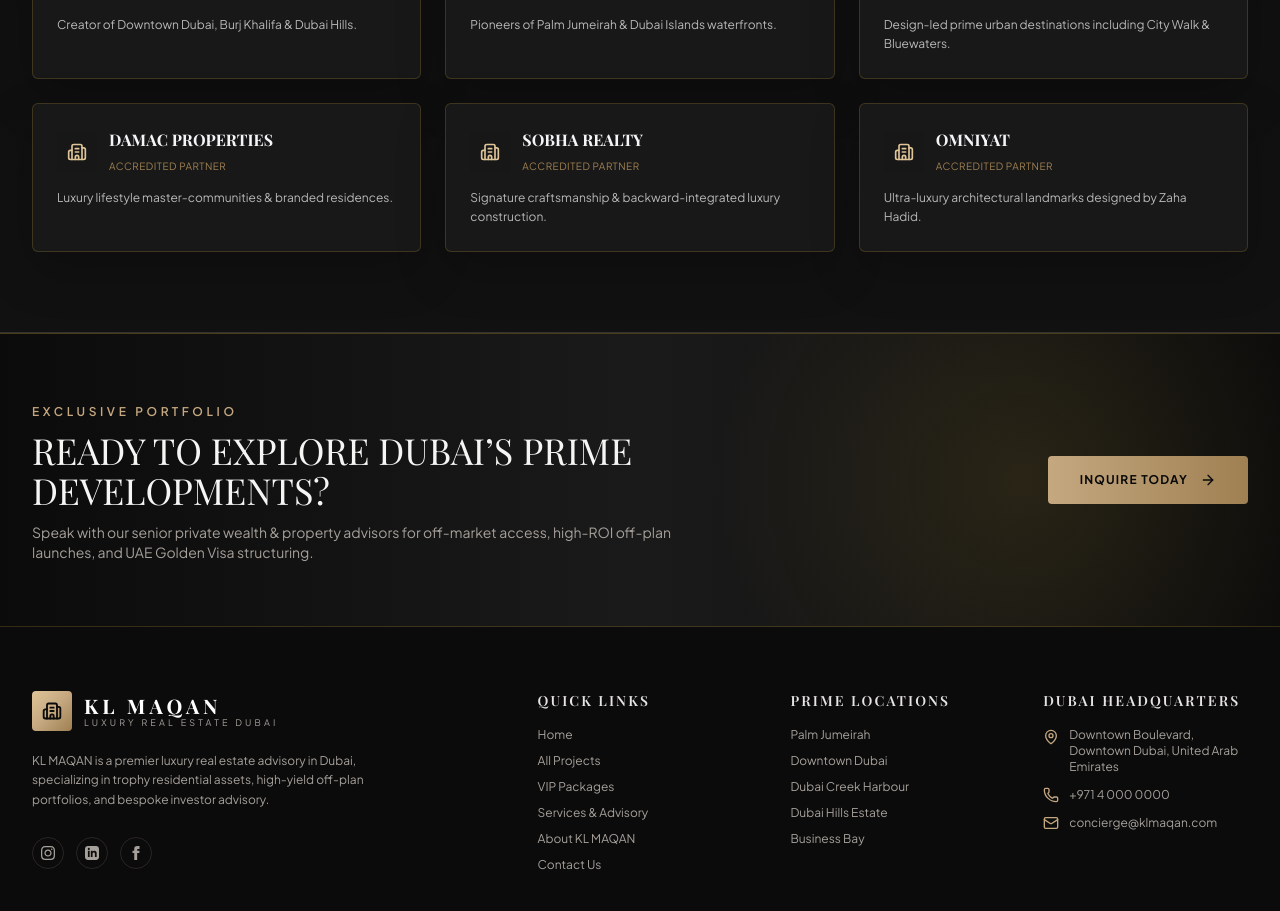
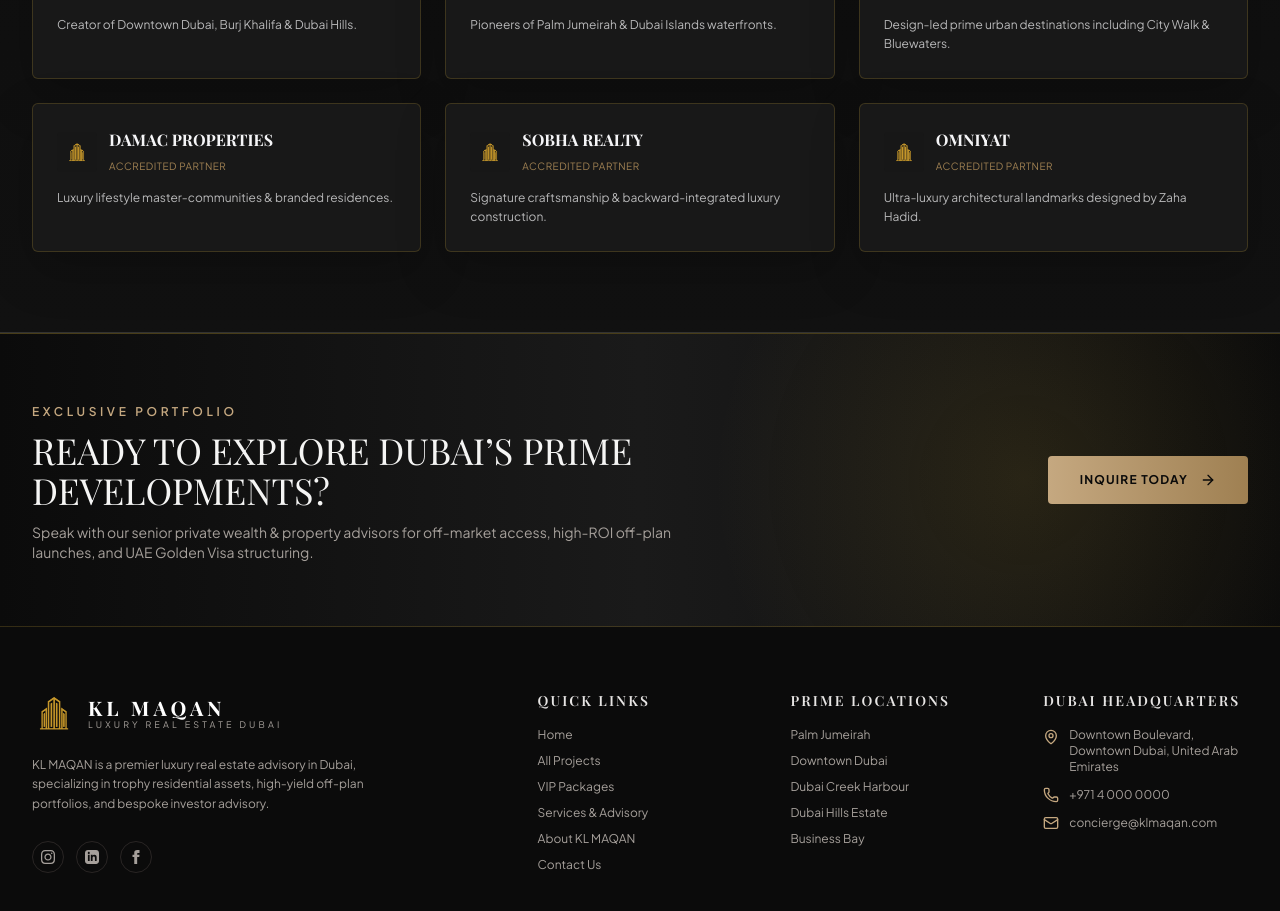
Before and after one commit to SanjanaFernando/klmaqan, a Next.js app: page /about in a window 1280 px wide. Shown: the part 1380-2291 px from the top of the page. Built offline with nearby package versions, Linux system fonts and the light colour scheme; a web font is replaced by a local one.

Commit message:
ui fixes

```diff
--- a/app/about/page.js
+++ b/app/about/page.js
@@ -1,7 +1,6 @@
 import Image from "next/image";
 import Link from "next/link";
 import {
-  Building2,
   Award,
   ShieldCheck,
   Globe,
@@ -151,8 +150,14 @@
                 className="rounded-md bg-white p-6 border border-neutral-200/80 shadow-sm"
               >
                 <div className="flex items-center gap-3">
-                  <div className="flex h-10 w-10 items-center justify-center rounded-sm bg-neutral-900 text-[#dfc498]">
-                    <Building2 className="h-5 w-5" />
+                  <div className="flex h-10 w-10 items-center justify-center rounded-sm bg-neutral-900 p-1.5">
+                    <Image
+                      src="/logo.png"
+                      alt="KL MAQAN"
+                      width={24}
+                      height={24}
+                      className="h-6 w-6 object-contain"
+                    />
                   </div>
                   <div>
                     <h3 className="font-serif-luxury font-bold uppercase text-neutral-900 text-base">
--- a/app/contact/page.js
+++ b/app/contact/page.js
@@ -3,7 +3,6 @@
 import { useState } from "react";
 import Image from "next/image";
 import {
-  Building2,
   MapPin,
   Phone,
   Mail,
--- a/app/packages/PackagesClient.jsx
+++ b/app/packages/PackagesClient.jsx
@@ -8,7 +8,6 @@
   Sparkles,
   Check,
   ArrowRight,
-  Building2,
   Phone,
   Mail,
   Layers,
@@ -296,8 +295,14 @@
 
           <div className="mt-14 grid grid-cols-1 sm:grid-cols-2 lg:grid-cols-4 gap-6">
             <div className="rounded-md bg-white p-6 border border-neutral-200 shadow-sm">
-              <div className="flex h-10 w-10 items-center justify-center rounded-sm bg-neutral-900 text-[#dfc498]">
-                <Building2 className="h-5 w-5" />
+              <div className="flex h-10 w-10 items-center justify-center rounded-sm bg-neutral-900 p-1.5">
+                <Image
+                  src="/logo.png"
+                  alt="KL MAQAN"
+                  width={24}
+                  height={24}
+                  className="h-6 w-6 object-contain"
+                />
               </div>
               <h3 className="mt-4 font-serif-luxury font-bold uppercase text-neutral-900 text-base">
                 Direct Tier-1 Access
--- a/app/packages/[slug]/SinglePackageClient.jsx
+++ b/app/packages/[slug]/SinglePackageClient.jsx
@@ -8,7 +8,6 @@
   Sparkles,
   Check,
   ArrowRight,
-  Building2,
   Phone,
   Mail,
   Clock,
--- a/app/projects/ProjectsClient.jsx
+++ b/app/projects/ProjectsClient.jsx
@@ -7,7 +7,6 @@
   List,
   SlidersHorizontal,
   Sparkles,
-  Building2,
   MapPin,
 } from "lucide-react";
 import ProjectCard from "@/components/ProjectCard";
@@ -227,8 +226,14 @@
         {/* Property Results */}
         {filteredProjects.length === 0 ? (
           <div className="my-16 rounded-md border border-dashed border-neutral-300 bg-white p-12 text-center">
-            <div className="mx-auto flex h-12 w-12 items-center justify-center rounded-full bg-stone-100 text-stone-400">
-              <Building2 className="h-6 w-6" />
+            <div className="mx-auto flex h-14 w-14 items-center justify-center rounded-full bg-stone-100 p-2">
+              <Image
+                src="/logo.png"
+                alt="KL MAQAN"
+                width={36}
+                height={36}
+                className="h-9 w-9 object-contain opacity-70"
+              />
             </div>
             <h3 className="mt-4 font-serif-luxury text-lg uppercase text-neutral-900">
               No Properties Found
--- a/app/projects/[slug]/SingleProjectClient.jsx
+++ b/app/projects/[slug]/SingleProjectClient.jsx
@@ -4,7 +4,6 @@
 import Image from "next/image";
 import Link from "next/link";
 import {
-  Building,
   MapPin,
   Bed,
   Bath,
--- a/app/services/page.js
+++ b/app/services/page.js
@@ -1,7 +1,6 @@
 import Image from "next/image";
 import Link from "next/link";
 import {
-  Building2,
   Key,
   ShieldCheck,
   TrendingUp,
@@ -27,7 +26,7 @@
     <TrendingUp key="1" className="h-7 w-7" />,
     <Key key="2" className="h-7 w-7" />,
     <ShieldCheck key="3" className="h-7 w-7" />,
-    <Building2 key="4" className="h-7 w-7" />,
+    <Image key="4" src="/logo.png" alt="KL MAQAN" width={28} height={28} className="h-7 w-7 object-contain" />,
   ];
 
   return (
--- a/components/ConsultationModal.jsx
+++ b/components/ConsultationModal.jsx
@@ -1,7 +1,7 @@
 "use client";
 
 import { useState } from "react";
-import { X, Sparkles, CheckCircle2, Phone, Mail, User, Building, MessageSquare } from "lucide-react";
+import { X, Sparkles, CheckCircle2, Phone, Mail, User, MessageSquare } from "lucide-react";
 
 export default function ConsultationModal({ isOpen, onClose, projectTitle = "" }) {
   const [formData, setFormData] = useState({
--- a/components/FilterBar.jsx
+++ b/components/FilterBar.jsx
@@ -1,8 +1,8 @@
 "use client";
 
 import { useState } from "react";
+import Image from "next/image";
 import {
-  Building,
   MapPin,
   Home,
   Layers,
@@ -69,7 +69,13 @@
                   : "border border-neutral-200 bg-neutral-50 text-neutral-700 hover:bg-neutral-100"
               }`}
             >
-              <Building className="h-3.5 w-3.5" />
+              <Image
+                src="/logo.png"
+                alt="KL MAQAN"
+                width={14}
+                height={14}
+                className="h-3.5 w-3.5 object-contain"
+              />
               <span>By Builder</span>
             </button>
 
@@ -134,7 +140,13 @@
         <div className="mt-4 grid grid-cols-1 sm:grid-cols-2 lg:grid-cols-3 xl:grid-cols-7 gap-3">
           {/* 1. Builder / Developer */}
           <div className="flex items-center gap-2 border border-neutral-200 bg-white px-3 py-2.5 rounded-sm focus-within:border-[#c5a880]">
-            <Building className="h-4 w-4 text-stone-400 shrink-0" />
+            <Image
+              src="/logo.png"
+              alt="KL MAQAN"
+              width={16}
+              height={16}
+              className="h-4 w-4 object-contain opacity-70 shrink-0"
+            />
             <select
               value={filters.developer}
               onChange={(e) => handleFilterChange("developer", e.target.value)}
--- a/components/Footer.jsx
+++ b/components/Footer.jsx
@@ -1,6 +1,6 @@
 import Link from "next/link";
+import Image from "next/image";
 import {
-  Building2,
   Mail,
   Phone,
   MapPin,
@@ -42,12 +42,16 @@
         <div className="grid grid-cols-1 gap-12 sm:grid-cols-2 lg:grid-cols-5">
           {/* Brand Column */}
           <div className="lg:col-span-2 space-y-5">
-            <Link href="/" className="flex items-center gap-3">
-              <div className="flex h-10 w-10 items-center justify-center rounded-sm bg-gradient-to-br from-[#dfc498] via-[#c5a880] to-[#9f8052] text-neutral-950">
-                <Building2 className="h-5 w-5 stroke-[2.2]" />
-              </div>
+            <Link href="/" className="group flex items-center gap-3">
+              <Image
+                src="/logo.png"
+                alt="KL MAQAN"
+                width={44}
+                height={44}
+                className="h-11 w-11 object-contain transition-transform duration-300 group-hover:scale-105"
+              />
               <div className="flex flex-col">
-                <span className="font-serif-luxury text-xl font-bold tracking-[0.2em] text-white uppercase">
+                <span className="font-serif-luxury text-xl font-bold tracking-[0.2em] text-white uppercase group-hover:text-[#dfc498] transition-colors">
                   KL MAQAN
                 </span>
                 <span className="text-[9px] tracking-[0.35em] text-stone-400 uppercase -mt-1">
--- a/components/ProjectCard.jsx
+++ b/components/ProjectCard.jsx
@@ -9,7 +9,6 @@
   MapPin,
   Calendar,
   ArrowRight,
-  Building,
   Sparkles,
 } from "lucide-react";
 import { useState } from "react";
@@ -69,7 +68,13 @@
         {/* Top Badges */}
         <div className="absolute top-3.5 left-3.5 right-3.5 flex items-center justify-between pointer-events-none">
           <div className="flex items-center gap-1.5 rounded-sm bg-black/60 backdrop-blur-md px-2.5 py-1 text-[10px] font-semibold uppercase tracking-wider text-[#dfc498] border border-[#c5a880]/30">
-            <Building className="h-3 w-3" />
+            <Image
+              src="/logo.png"
+              alt="KL MAQAN"
+              width={14}
+              height={14}
+              className="h-3.5 w-3.5 object-contain"
+            />
             <span>{developer}</span>
           </div>
 
```
